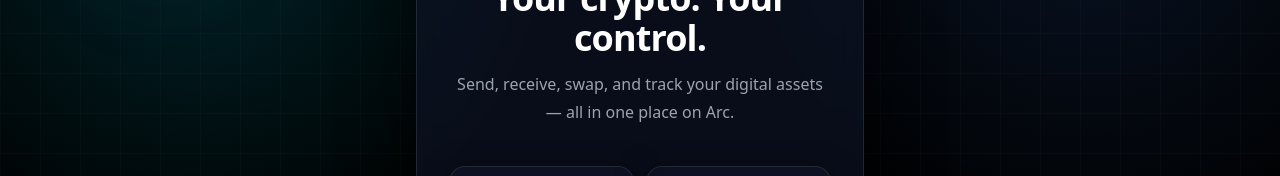
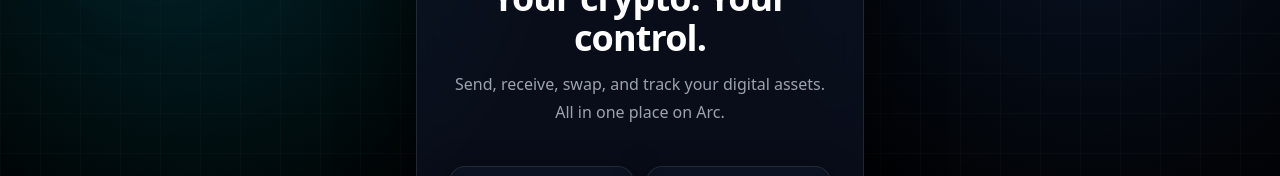
Before and after one commit to Furkan26-ops/PAYZAP, a Next.js app: page / in a window 1280 px wide. Shown: the part 247-423 px from the top of the page. Built offline with nearby package versions, Linux system fonts and the light colour scheme.

Commit message:
Remove em dash from login description

```diff
--- a/src/app/page.tsx
+++ b/src/app/page.tsx
@@ -145,7 +145,7 @@
         <div className="mb-10">
           <h1 className="text-4xl font-extrabold tracking-tight text-arc-text">Your crypto. Your control.</h1>
           <p className="mt-3 text-base leading-7 text-arc-textMuted">
-            Send, receive, swap, and track your digital assets — all in one place on Arc.
+            Send, receive, swap, and track your digital assets. All in one place on Arc.
           </p>
         </div>
 
```
